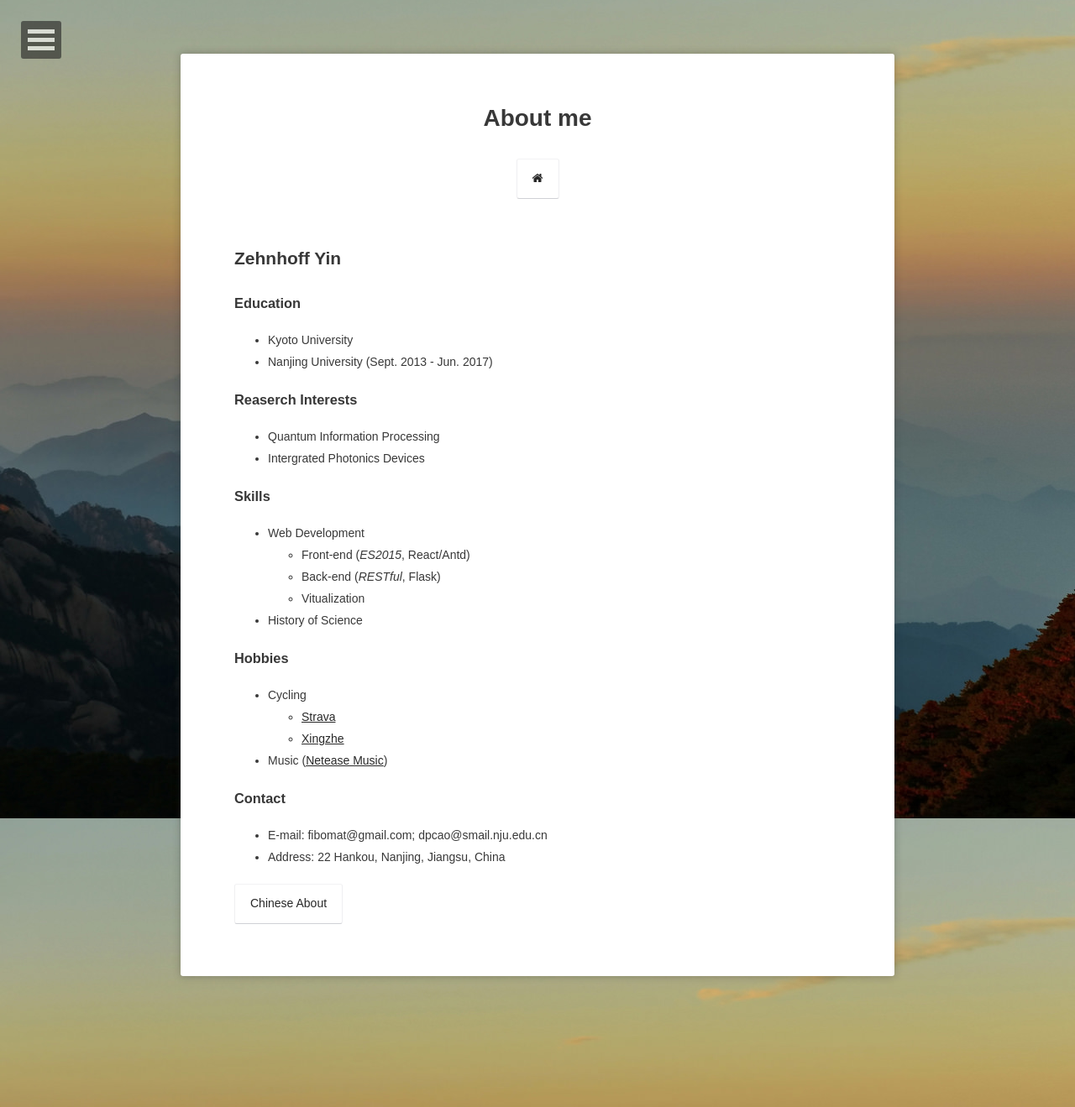
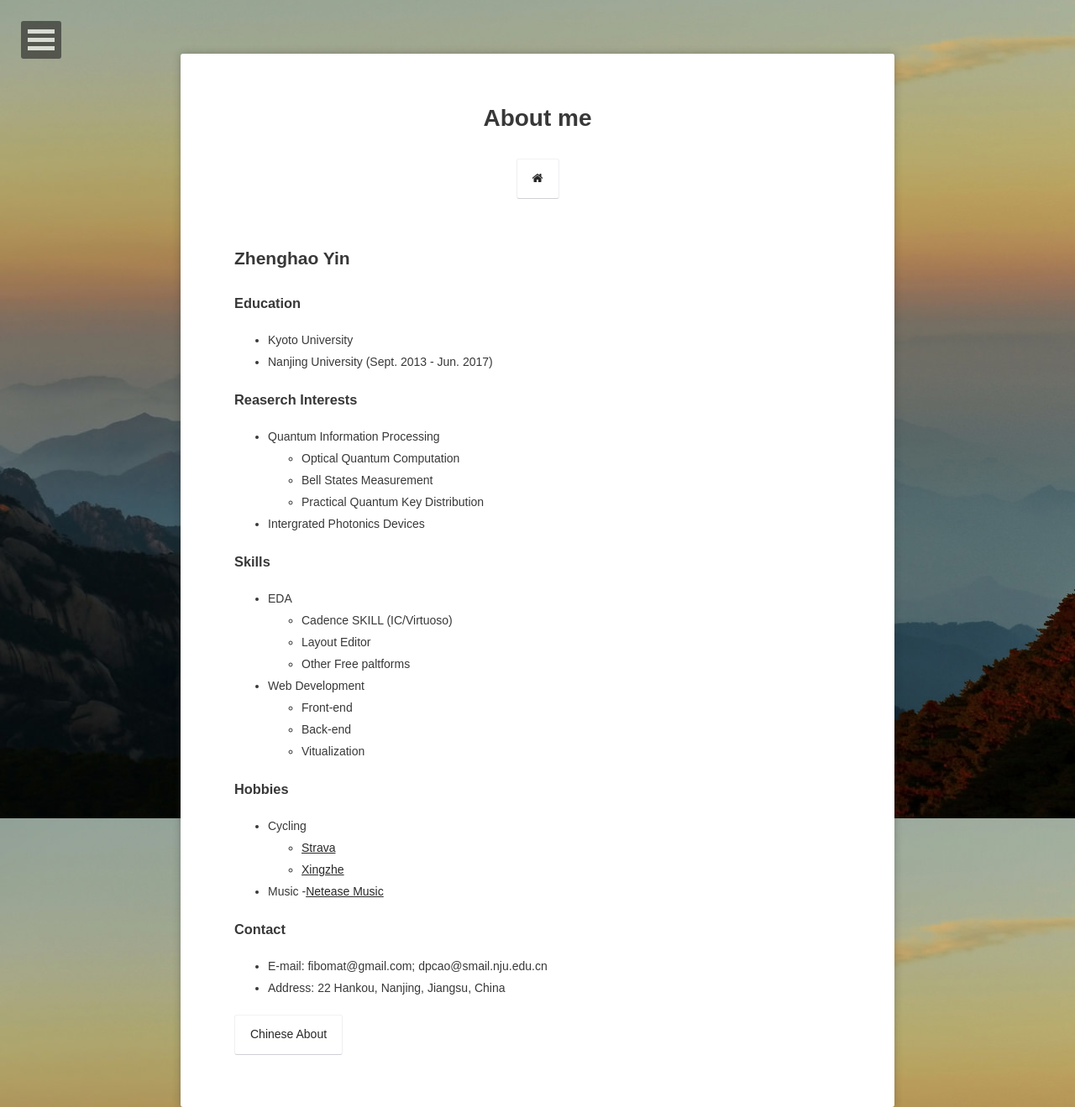
Before and after one commit to dapingQ/blog, a Jekyll site: the page built from about/index.md, in a window 1280 px wide. Shown: the whole page at 84% size. Built offline with Jekyll 4.4.1, drawn with Linux system fonts in a browser that asks for light colours; some web fonts are replaced; comment, search, counter and statistics services are not loaded.

```diff
--- a/_config.yml
+++ b/_config.yml
@@ -61,7 +61,7 @@ github:             fibomat
 #dribbble:          username
 #youtube:            username
 #soundcloud:        username
-weibo:             cdp1995
+# weibo:             cdp1995
 #flickr:            username
 #codepen:           username
 #keybase:           username
--- a/_sass/typography.scss
+++ b/_sass/typography.scss
@@ -69,8 +69,8 @@ h3.title a {
 blockquote {
 	font-family:$alt-font;
 	font-style:italic;
-	border-left:8px solid $color_tundora;
-	padding-left:20px;
+	border-left:3px solid $color_tundora;
+	padding-left:25px;
 	margin: 0;
 }
 @media only screen and (min-width: 48em) {
--- a/about/index.md
+++ b/about/index.md
@@ -5,31 +5,38 @@ date: 2016-03-21
 comment: true
 ---
 
-## Zehnhoff Yin
+## Zhenghao Yin
 
 ### Education
-- Kyoto University
-- Nanjing University (Sept. 2013 - Jun. 2017)
+  - Kyoto University
+  - Nanjing University (Sept. 2013 - Jun. 2017)
 
 ### Reaserch Interests
-- Quantum Information Processing
-- Intergrated Photonics Devices
+  - Quantum Information Processing
+    - Optical Quantum Computation
+    - Bell States Measurement
+    - Practical Quantum Key Distribution
+  - Intergrated Photonics Devices
 
 ### Skills
-- Web Development
-  - Front-end (*ES2015*, React/Antd)
-  - Back-end (*RESTful*, Flask)
-  - Vitualization
-- History of Science
+  - EDA
+    - Cadence SKILL (IC/Virtuoso)
+    - Layout Editor
+    - Other Free paltforms
+  - Web Development
+    - Front-end
+    - Back-end
+    - Vitualization
 
 ### Hobbies
-- Cycling
-  - [Strava](https://www.strava.com/athletes/12094067)
-  - [Xingzhe](http://www.imxingzhe.com/im/iZm1KJmXedm/)
-- Music ([Netease Music](http://music.163.com/#/user/home?id=34072848))
+  - Cycling
+    - [Strava](https://www.strava.com/athletes/12094067)
+    - [Xingzhe](http://www.imxingzhe.com/im/iZm1KJmXedm/)
+  - Music
+    -[Netease Music](http://music.163.com/#/user/home?id=34072848)
 
 ### Contact
-- E-mail: fibomat@gmail.com; dpcao@smail.nju.edu.cn
-- Address: 22 Hankou, Nanjing, Jiangsu, China
+  - E-mail: fibomat@gmail.com; dpcao@smail.nju.edu.cn
+  - Address: 22 Hankou, Nanjing, Jiangsu, China
 
 <a href="{{ site.url }}/about/zh" class="btn">Chinese About</a>
```
Also changed, not shown: _data/gallerys.yml (+48 -48 lines), _data/navigation.yml (+4 -4 lines).
